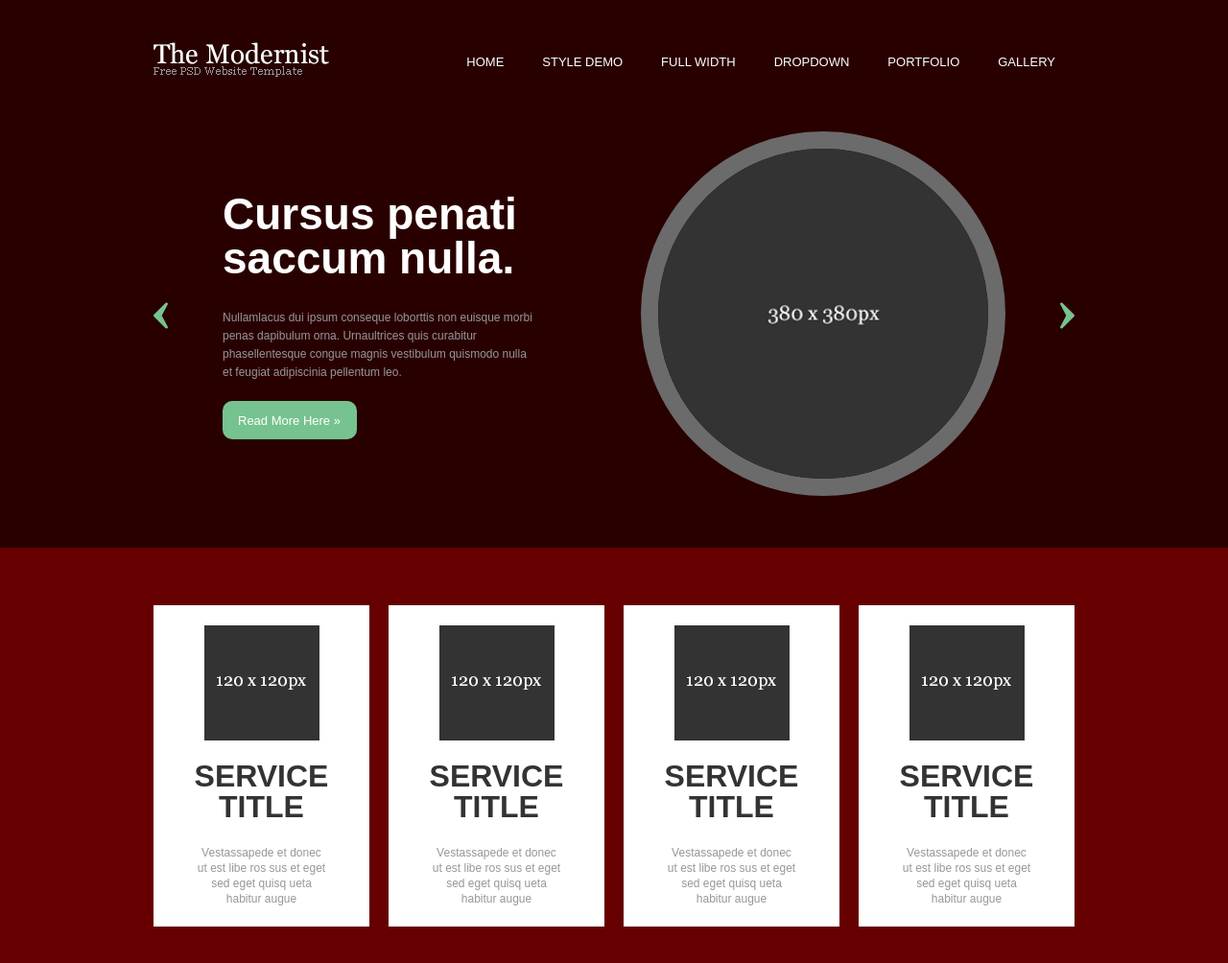
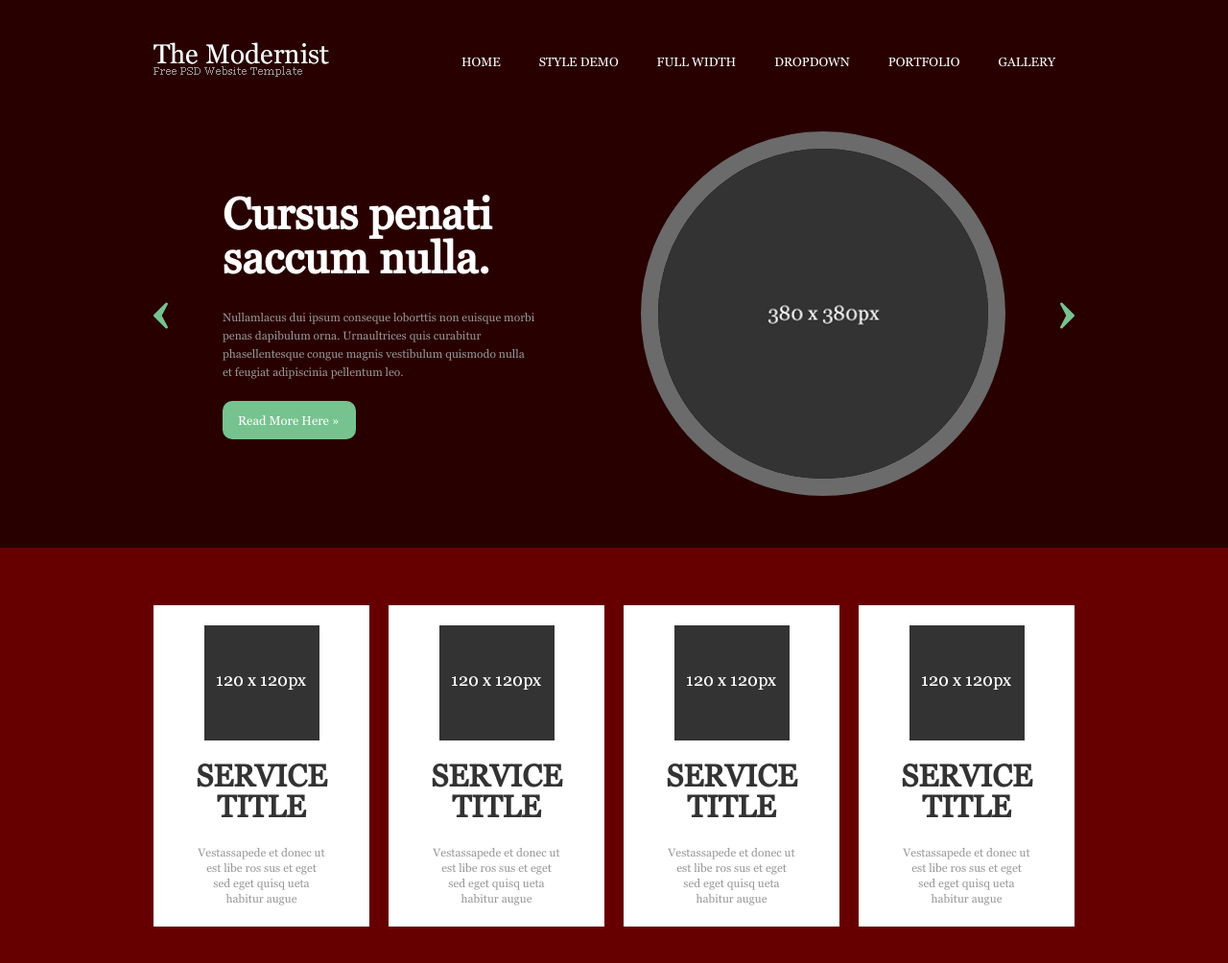
Before and after one commit to ludaalt/test, a plain HTML site: page index.html in a window 1280 px wide. Shown: the whole page at 96% size. Drawn offline with Linux system fonts and the light colour scheme.

Commit message:
added font

```diff
--- a/style.css
+++ b/style.css
@@ -1,3 +1,8 @@
+@font-face {
+  font-family: 'Georgia Regular';
+  src: url('fonts/Georgia.ttf');
+}
+
 * {
     box-sizing: border-box;
     margin: 0;
@@ -5,7 +10,7 @@
 }
 
 body {
-    font-family: 'Georgia Regular', 'Arial', sans-serif;
+    font-family: 'Georgia Regular', serif;
 }
 
 .container {
@@ -98,7 +103,7 @@ body {
 }
 
 .main-title {
-    font-family: 'Georgia Regular', 'Arial', sans-serif;
+    font-family: 'Georgia Regular', serif;
     font-size: 46px;
     line-height: 46px;
     color: #ffffff;
@@ -107,7 +112,7 @@ body {
 }
 
 .description {
-    font-family: 'Georgia Regular', 'Arial', sans-serif;
+    font-family: 'Georgia Regular', serif;
     font-size: 12px;
     line-height: 19px;
     color: #979797;
@@ -123,7 +128,7 @@ body {
     padding: 13px 17px 12px 16px;
     border-radius: 10px;
 
-    font-family: 'Georgia Regular', 'Arial', sans-serif;
+    font-family: 'Georgia Regular', serif;
     font-size: 13px;
     line-height: 15px;
     color: #ffffff;
@@ -153,7 +158,7 @@ body {
 }
 
 .card-title {
-    font-family: 'Georgia Regular', 'Arial', sans-serif;
+    font-family: 'Georgia Regular', serif;
     font-size: 32px;
     line-height: 32px;
     color: #333333;
@@ -163,7 +168,7 @@ body {
 }
 
 .card-description {
-    font-family: 'Georgia Regular', 'Arial', sans-serif;
+    font-family: 'Georgia Regular', serif;
     font-size: 12px;
     line-height: 16px;
     color: #979797;
```
Also changed, not shown: fonts/Georgia.ttf (added), 1 other file.
